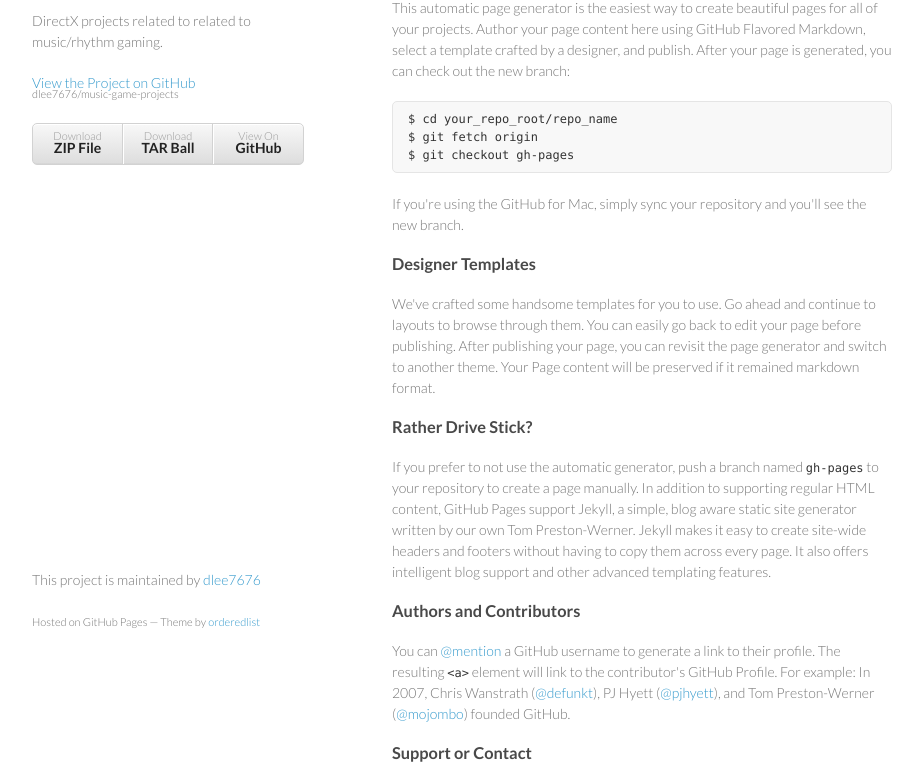
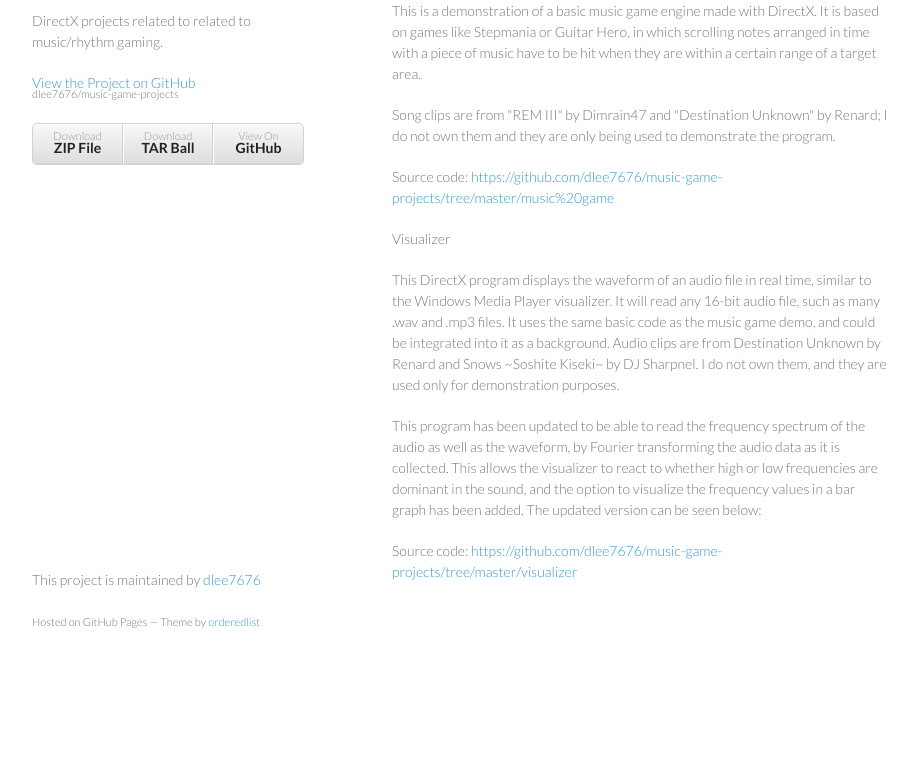
Before and after one commit to dlee7676/music-game-projects, a plain HTML site: page index.html in a window 1280 px wide. Shown: the part 99-878 px from the top of the page, without its empty margins (178-1101 px from the left). After the commit the page ends 800 px from the top, so only its background shows below. Drawn offline with Linux system fonts and the light colour scheme.

```diff
--- a/index.html
+++ b/index.html
@@ -28,37 +28,21 @@
         </ul>
       </header>
       <section>
-        <h3>
-<a id="welcome-to-github-pages" class="anchor" href="#welcome-to-github-pages" aria-hidden="true"><span class="octicon octicon-link"></span></a>Welcome to GitHub Pages.</h3>
+        <p>Music game</p>
 
-<p>This automatic page generator is the easiest way to create beautiful pages for all of your projects. Author your page content here using GitHub Flavored Markdown, select a template crafted by a designer, and publish. After your page is generated, you can check out the new branch:</p>
+<p>This is a demonstration of a basic music game engine made with DirectX.  It is based on games like Stepmania or Guitar Hero, in which scrolling notes arranged in time with a piece of music have to be hit when they are within a certain range of a target area.  </p>
 
-<pre><code>$ cd your_repo_root/repo_name
-$ git fetch origin
-$ git checkout gh-pages
-</code></pre>
+<p>Song clips are from "REM III" by Dimrain47 and "Destination Unknown" by Renard; I do not own them and they are only being used to demonstrate the program.</p>
 
-<p>If you're using the GitHub for Mac, simply sync your repository and you'll see the new branch.</p>
+<p>Source code: <a href="https://github.com/dlee7676/music-game-projects/tree/master/music%20game">https://github.com/dlee7676/music-game-projects/tree/master/music%20game</a></p>
 
-<h3>
-<a id="designer-templates" class="anchor" href="#designer-templates" aria-hidden="true"><span class="octicon octicon-link"></span></a>Designer Templates</h3>
+<p>Visualizer</p>
 
-<p>We've crafted some handsome templates for you to use. Go ahead and continue to layouts to browse through them. You can easily go back to edit your page before publishing. After publishing your page, you can revisit the page generator and switch to another theme. Your Page content will be preserved if it remained markdown format.</p>
+<p>This DirectX program displays the waveform of an audio file in real time, similar to the Windows Media Player visualizer.  It will read any 16-bit audio file, such as many .wav and .mp3 files.  It uses the same basic code as the music game demo, and could be integrated into it as a background.  Audio clips are from Destination Unknown by Renard and Snows ~Soshite Kiseki~ by DJ Sharpnel.  I do not own them, and they are used only for demonstration purposes.</p>
 
-<h3>
-<a id="rather-drive-stick" class="anchor" href="#rather-drive-stick" aria-hidden="true"><span class="octicon octicon-link"></span></a>Rather Drive Stick?</h3>
+<p>This program has been updated to be able to read the frequency spectrum of the audio as well as the waveform, by Fourier transforming the audio data as it is collected.  This allows the visualizer to react to whether high or low frequencies are dominant in the sound, and the option to visualize the frequency values in a bar graph has been added.  The updated version can be seen below:</p>
 
-<p>If you prefer to not use the automatic generator, push a branch named <code>gh-pages</code> to your repository to create a page manually. In addition to supporting regular HTML content, GitHub Pages support Jekyll, a simple, blog aware static site generator written by our own Tom Preston-Werner. Jekyll makes it easy to create site-wide headers and footers without having to copy them across every page. It also offers intelligent blog support and other advanced templating features.</p>
-
-<h3>
-<a id="authors-and-contributors" class="anchor" href="#authors-and-contributors" aria-hidden="true"><span class="octicon octicon-link"></span></a>Authors and Contributors</h3>
-
-<p>You can <a href="https://github.com/blog/821" class="user-mention">@mention</a> a GitHub username to generate a link to their profile. The resulting <code>&lt;a&gt;</code> element will link to the contributor's GitHub Profile. For example: In 2007, Chris Wanstrath (<a href="https://github.com/defunkt" class="user-mention">@defunkt</a>), PJ Hyett (<a href="https://github.com/pjhyett" class="user-mention">@pjhyett</a>), and Tom Preston-Werner (<a href="https://github.com/mojombo" class="user-mention">@mojombo</a>) founded GitHub.</p>
-
-<h3>
-<a id="support-or-contact" class="anchor" href="#support-or-contact" aria-hidden="true"><span class="octicon octicon-link"></span></a>Support or Contact</h3>
-
-<p>Having trouble with Pages? Check out the documentation at <a href="https://help.github.com/pages">https://help.github.com/pages</a> or contact <a href="mailto:support@github.com">support@github.com</a> and we’ll help you sort it out.</p>
+<p>Source code: <a href="https://github.com/dlee7676/music-game-projects/tree/master/visualizer">https://github.com/dlee7676/music-game-projects/tree/master/visualizer</a></p>
       </section>
       <footer>
         <p>This project is maintained by <a href="https://github.com/dlee7676">dlee7676</a></p>
```
Also changed, not shown: params.json (+1 -1 lines).
